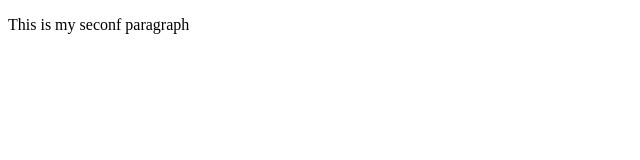
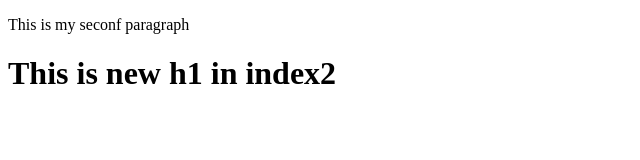
Before and after one commit to Rambrat/newGitTutorial, a plain HTML site: page index2.html in a window 1280 px wide. Shown: the whole page, without its empty margins (0-640 px from the left). Drawn offline with Linux system fonts and the light colour scheme.

Commit message:
new commit

```diff
--- a/index2.html
+++ b/index2.html
@@ -7,5 +7,6 @@
 </head>
 <body>
     <p>This is my seconf paragraph</p>
+    <h1>This is new h1 in index2</h1>
 </body>
 </html>
```
